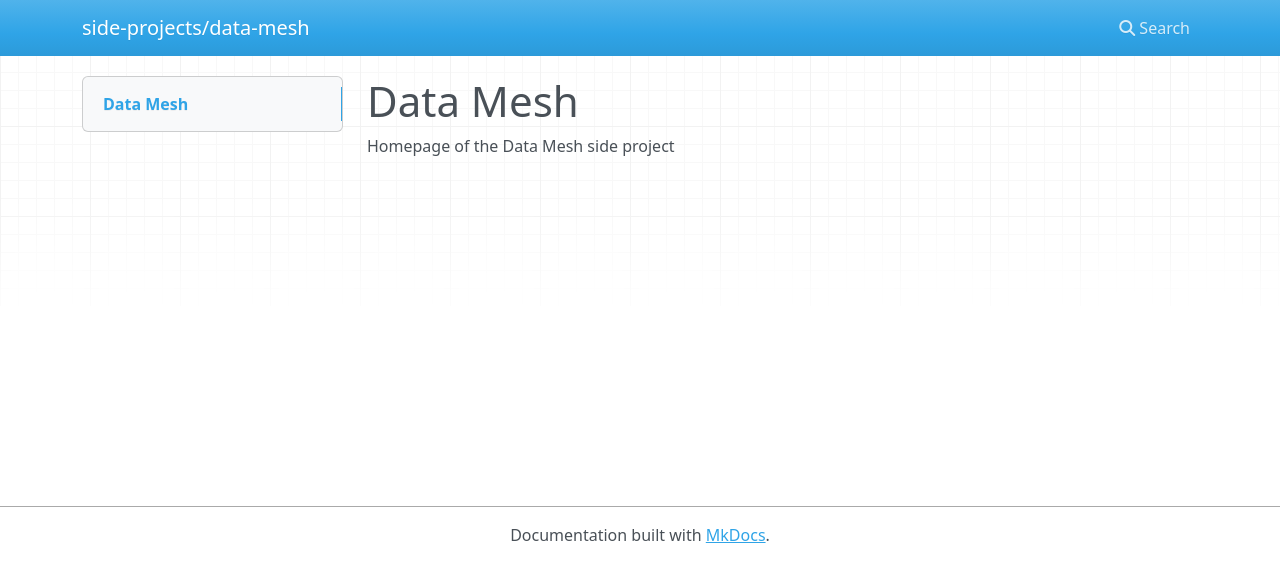
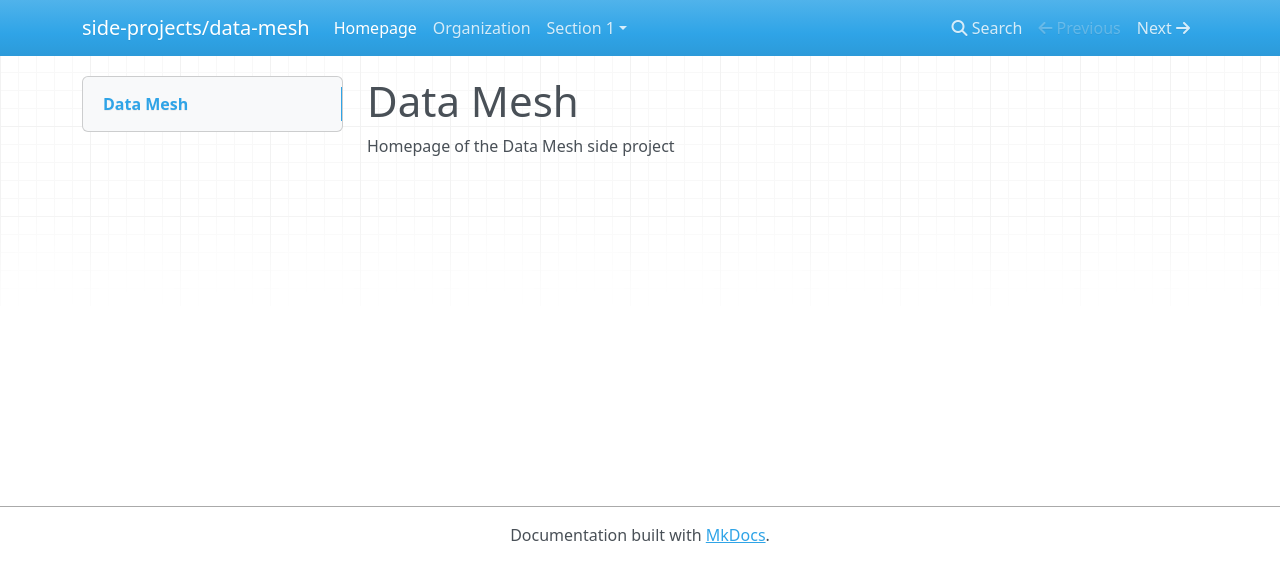
Before and after one commit to kuanchoulai10/data-mesh, an MkDocs documentation site: the page built from docs/index.md, in a window 1280 px wide. Shown: the top 582 px of the page. Built offline with MkDocs 1.6.1, drawn with Linux system fonts in a browser that asks for light colours; nearby versions of some CDN libraries.

Commit message:
Add initial documentation structure and pages for Data Mesh project

```diff
--- a/mkdocs.yml
+++ b/mkdocs.yml
@@ -2,3 +2,7 @@ site_name: side-projects/data-mesh
 
 nav:
   - Homepage: "index.md"
+  - organization.md
+  - Section 1:
+    - "section1/page1.md"
+    - "section1/page2.md"
```
Also changed, not shown: docs/section1/page1.md (added, +1 -0 lines), docs/section1/page2.md (added, +1 -0 lines), docs/organization.md (added).
